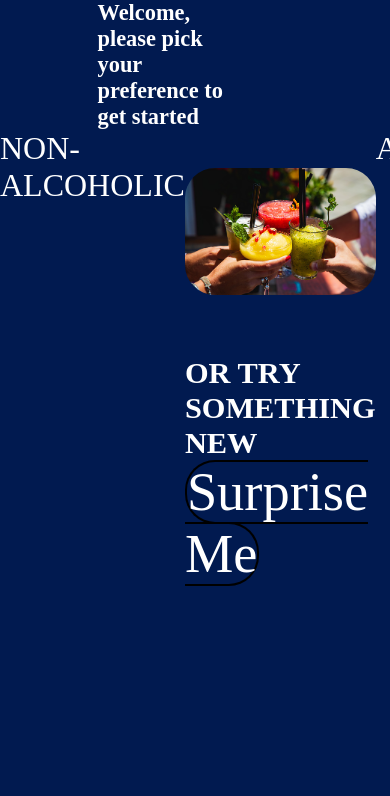
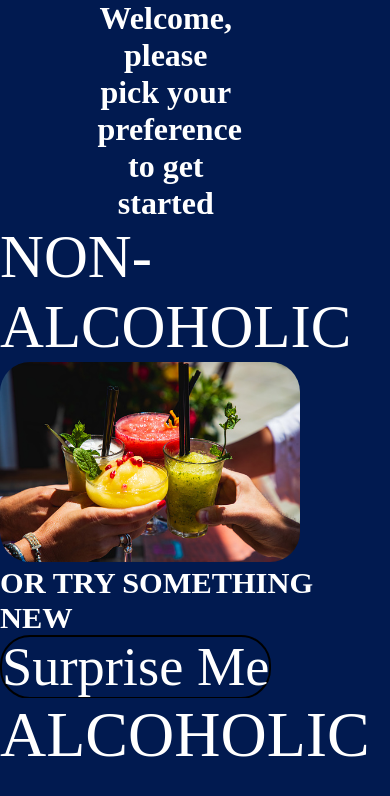
Before and after one commit to RomelLopez/Cocktail-Helper, a React (Create React App) app: page / in a window 390 px wide. Shown: the top 796 px of the page. Built offline with nearby package versions, Linux system fonts and the light colour scheme.

Commit message:
fixing things

```diff
--- a/src/App.js
+++ b/src/App.js
@@ -5,7 +5,7 @@ import NonAlcoholic from "./components/NonAlcoholic";
 import Card from './components/Card';
 import Select from './components/Select';
 import RouterURL from "./RouterURL";
-import { BrowserRouter, Route, Routes } from "react-router-dom";
+import { BrowserRouter } from "react-router-dom";
 
 const App = () => {
 
--- a/src/components/Alcoholic.js
+++ b/src/components/Alcoholic.js
@@ -18,6 +18,7 @@ const Alcoholic = () => {
 
     return (
         <div>
+            <a className='goback' href="javascript:history.back()">Go Back</a>
             <select onChange={(e) => updateImage(e.target.value)}>
                 {drinks.map((cocktail) => (
                     <option value={cocktail.strDrinkThumb} key={cocktail.idDrink}>
--- a/src/components/Homepage.css
+++ b/src/components/Homepage.css
@@ -18,7 +18,6 @@ body {
 
 .container {
     background-color: rgb(1, 26, 80);
-    ;
     width: 100%;
     height: 100%;
     position: fixed;
@@ -31,14 +30,12 @@ body {
 
 
 .container .Choices {
-    flex: 33.3%;
     background-color: rgb(1, 26, 80);
     color: white;
 
 }
 
 .container .Choices .nonalcoholic {
-    height: 40%;
     font-size: 380%;
     cursor: pointer;
     text-decoration: none;
@@ -57,7 +54,6 @@ body {
 }
 
 .container .Choices .somethingnew {
-    margin-top: 30%;
     font-size: 190%;
     width: 100%;
     color: white;
@@ -70,7 +66,6 @@ body {
 
 .container .Choices .choicespic {
 
-    margin-top: 20%;
     max-height: auto;
     max-width: 100%;
     object-fit: cover;
@@ -80,7 +75,7 @@ body {
 
 .container .Choices .alcoholic {
     text-decoration: none;
-    height: 40%;
+
     font-size: 400%;
     cursor: pointer;
     color: white;
@@ -98,36 +93,69 @@ body {
 
 }
 
-@media screen and (max-width: 720px) {
-    .container .Choices .choicespic {
-
-        margin-top: 20%;
-        max-height: auto;
-        max-width: 100%;
-        object-fit: cover;
-        border-radius: 30px;
-        color: white;
-    }
-
-    .container .Choices .alcoholic {
-        text-decoration: none;
-        height: 40%;
-        font-size: 200%;
-        cursor: pointer;
-        color: white;
-    }
-
-    .container .Choices .nonalcoholic {
-        height: 40%;
-        font-size: 200%;
-        cursor: pointer;
-        text-decoration: none;
-        color: white;
+@media (max-width: 1080px) {
+    .main {
+        flex-direction: column;
     }
 
     .headerwords {
-        color: white;
-        font-size: 140%;
+        text-align: center;
     }
 
+    .heading {
+        flex-direction: column;
+    }
+
+    .container {
+        flex-direction: column;
+
+    }
+
+    .choicespic {
+        width: 300px;
+        height: auto;
+        text-align: center;
+    }
+
+    .alcoholic {
+        text-align: center;
+    }
+
+    .nonalcoholic {
+        text-align: center;
+    }
 }
+
+@media screen and (max-width: 720px) {
+
+    .main {
+        flex-direction: column;
+    }
+
+    .headerwords {
+        text-align: center;
+    }
+
+    .heading {
+        flex-direction: column;
+    }
+
+    .container {
+        flex-direction: column;
+
+    }
+
+    .choicespic {
+        width: 300px;
+        height: auto;
+        text-align: center;
+    }
+
+    .alcoholic {
+        text-align: center;
+    }
+
+    .nonalcoholic {
+        text-align: center;
+    }
+}
--- a/src/components/Navbar.css
+++ /dev/null
@@ -1,136 +0,0 @@
-:root {
-    --bg: #242526;
-    --bg-accent: #484a4d;
-    --text-color: #dadce1;
-    --border: 1px solid #474a4d;
-    --border-radius: 8px;
-    --speed: 500ms;
-}
-
-ul {
-    list-style: none;
-    margin: 0;
-    padding: 0;
-}
-
-a {
-    color: var(--text-color);
-    text-decoration: none;
-}
-
-.navbar {
-    height: var(--nav-size);
-    background-color: var(--bg);
-    padding: 0 1rem;
-    border-bottom: var(--border);
-    z-index: 999;
-}
-
-.navbar-nav {
-    max-width: 100%;
-    height: 100%;
-    display: flex;
-    justify-content: flex-end;
-    z-index: 999;
-}
-
-.nav-item {
-    width: calc(var(--nav-size) * 0.8);
-    display: flex;
-    align-items: center;
-    justify-content: center;
-}
-
-.icon-button {
-    --button-size: calc(var(--nav-size) *) 0.5;
-    width: var(--button-size);
-    height: var(--button-size);
-    background-color: #484a4d;
-    border-radius: 50%;
-    padding: 5px;
-    margin: 2px;
-    display: flex;
-    align-items: center;
-    justify-content: center;
-    transition: filter 300ms;
-}
-
-
-.icon-button:hover {
-    filter: brightness(1.2)
-}
-
-
-.icon-button svg {
-    fill: var(--text-color);
-    width: 23px;
-}
-
-.dropdown {
-    position: absolute;
-    top: 58px;
-    width: 300px;
-    transform: translateX(-45%);
-    background-color: var(--bg);
-    border: var(--border);
-    border-radius: var(--border-radius);
-    padding: 1rem;
-    overflow: hidden;
-    z-index: 999;
-    transition: height var(--speed) ease;
-}
-
-
-.menu-item {
-    height: 50px;
-    display: flex;
-    align-items: center;
-    border-radius: var(--border-radius);
-    transition: background var(--speed);
-    padding: 0.5rem;
-}
-
-.menu-item:hover {
-    background-color: #525357;
-}
-
-.icon-right {
-    margin-right: auto;
-}
-
-.menu {
-    width: 100%;
-}
-
-.menu-primary-enter {
-    position: absolute;
-    transform: translateX(-110%);
-}
-
-.menu-primary-enter-active {
-    transform: translateX(0%);
-    transition: all var(--speed) ease;
-}
-
-.menu-primary-exit {
-    position: absolute;
-}
-
-.menu-primary-exit-active {
-    transform: translateX(-110%);
-    transition: all var(--speed) ease;
-}
-
-.menu-secondary-enter {
-    transform: translateX(110%);
-}
-
-.menu-secondary-enter-active {
-    transform: translateX(0%);
-    transition: all var(--speed) ease;
-}
-
-.menu-secondary-exit-active {
-    transform: translateX(110%);
-    transition: all var(--speed) ease;
-}
--- a/src/components/Navbar.js
+++ /dev/null
@@ -1,98 +0,0 @@
-import React, { useState } from "react";
-import './Navbar.css'
-import DirectionsCarFilledIcon from '@mui/icons-material/DirectionsCarFilled';
-import { CSSTransition } from 'react-transition-group';
-import ArrowBackIcon from '@mui/icons-material/ArrowBack';
-import AddLocationIcon from '@mui/icons-material/AddLocation';
-
-
-function Navbar(props) {
-    return (
-        <div className='navbar'>
-            <ul className='navbar-nav'>
-                {props.children}
-            </ul>
-        </div>
-    )
-}
-
-function Navitem(props) {
-
-    const [open, setOpen] = useState(false)
-
-    return (
-        <li className='nav-item'>
-            <a className='icon-button' onClick={() => setOpen(!open)}>
-                {props.icon}
-            </a>
-            {open && props.children}
-        </li>
-    );
-}
-
-
-function DropdownMenu() {
-
-    const [activeMenu, setActiveMenu] = useState('main');
-    const [menuHeight, setMenuHeight] = useState(null);
-
-    function calcHeight(el) {
-        const height = el.offsetHeight;
-        setMenuHeight(height);
-    }
-
-    function DropdownItem(props) {
-        return (
-            <a href={props.href} className='menu-item' onClick={() => props.goToMenu
-                && setActiveMenu(props.goToMenu)}>
-
-                <span className='icon-button'>{props.leftIcon}</span>
-
-                {props.children}
-
-                <span className='icon-right'>{props.rightIcon}</span>
-            </a>
-
-
-        );
-    }
-
-    return (
-        <div className='dropdown'>
-            <CSSTransition
-                in={activeMenu === 'main'}
-                unmountOnExit
-                timeout={500}
-                classNames='menu-primary'
-                onEnter={calcHeight}
-            >
-                <div className='menu'>
-                    <DropdownItem href='/' leftIcon={<AddLocationIcon />}>Exotic LA Rides</DropdownItem>
-                    <DropdownItem
-                        leftIcon={<DirectionsCarFilledIcon />}
-                        goToMenu='settings'> Rides
-                    </DropdownItem>
-                </div>
-            </CSSTransition>
-
-            <CSSTransition
-                in={activeMenu === 'settings'}
-                unmountOnExit
-                timeout={500}
-                classNames='menu-secondary'
-            >
-                <div className='menu'>
-                    <DropdownItem leftIcon={<ArrowBackIcon />} goToMenu='main'></DropdownItem>
-                    <DropdownItem href="/BMW"> BMW </DropdownItem>
-                    <DropdownItem href="/Ferrari"> Ferrari </DropdownItem>
-                    <DropdownItem href="/Lamborghini"> Lamborghini </DropdownItem>
-                    <DropdownItem href="/McLaren"> McLaren </DropdownItem>
-                    <DropdownItem href="/Porsche"> Porsche </DropdownItem>
-                </div >
-            </CSSTransition >
-
-        </div >
-    );
-}
-
-export { Navbar, Navitem, DropdownMenu }
--- a/src/components/NonAlcoholic.js
+++ b/src/components/NonAlcoholic.js
@@ -22,6 +22,7 @@ const NonAlcoholic = () => {
 
     return (
         <div>
+            <a className='goback' href="javascript:history.back()">Go Back</a>
             <select onChange={(e) => setImage(e.target.value)}>
                 {drinks.map((cocktail) => (
                     <option value={cocktail.strDrinkThumb} key={cocktail.idDrink}>
--- a/src/components/Surprise.css
+++ b/src/components/Surprise.css
@@ -34,3 +34,9 @@
 p {
     color: white;
 }
+
+.goback {
+    color: white;
+    font-size: 21px;
+    border: 4px black solid;
+}
--- a/src/components/Surprise.js
+++ b/src/components/Surprise.js
@@ -1,7 +1,7 @@
 import React, { useEffect, useState } from 'react'
 import CocktailRandom from '../api/CocktailRandom';
 import './Surprise.css';
-import { Navbar, Navitem } from './Navbar';
+
 
 const Surprise = () => {
     const [surprise, setSurprise] = useState([])
@@ -38,9 +38,7 @@ const Surprise = () => {
 
     return (
         <div>
-            <Navbar>
-                <Navitem icon=':O' />
-            </Navbar>
+            <a className='goback' href="javascript:history.back()">Go Back</a>
             <select onChange={(e) => updateSurprise(e.target.value)}>
                 {surprise.map(cocktail => (
                     <option value={cocktail.idDrink} key={cocktail.idDrink}>{cocktail.strDrink}</option>
```
